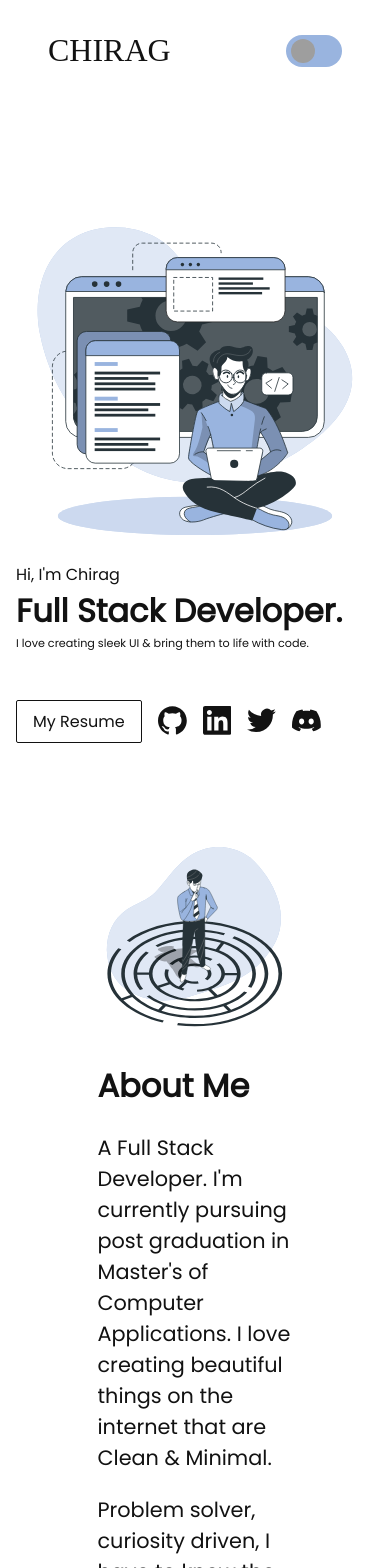
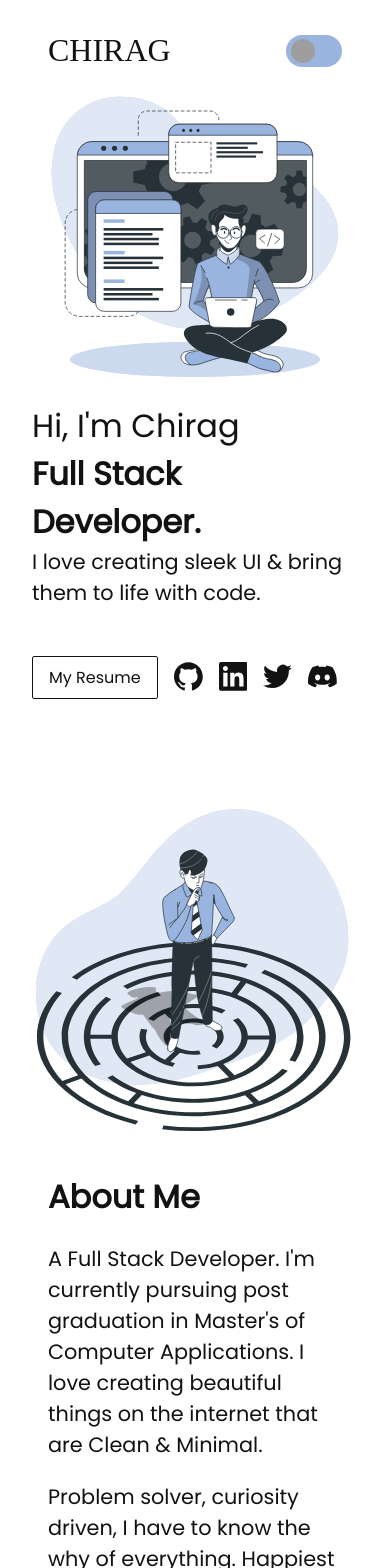
Before and after one commit to chiragbairwa/portfolio-2.0, a Next.js app: page / in a window 390 px wide. Shown: the top 1568 px of the page. Built offline with nearby package versions, Linux system fonts and the light colour scheme; grey boxes are pictures that could not be loaded; a web font is replaced by a local one.

Commit message:
Mobile View Done

```diff
--- a/components/skills.jsx
+++ b/components/skills.jsx
@@ -1,3 +1,5 @@
+import Image from 'next/future/image'
+
 const Skills = () => {
   return (
     <>
@@ -162,10 +164,11 @@ const Skills = () => {
           </div>
         </div>
 
-        <img
+        <Image
           src="/skills-illustration.svg"
           alt="Skills Photo"
           height="550"
+          width="550"
           data-aos="fade-left"
         />
       </div>
--- a/components/welcome.jsx
+++ b/components/welcome.jsx
@@ -4,6 +4,16 @@ const Welcome = () => {
   return (
     <>
       <div className="welcome">
+
+      <div className="welcome-photo" data-aos="fade-left">
+          <Image
+            src="/work-from-home.svg"
+            alt="Hero Photo"
+            width="550"
+            height="550"
+            priority
+          />
+        </div>
         <div data-aos="fade-right">
           <div className="welcome-msg">
             <h2>{"Hi, I'm Chirag"}</h2>
@@ -87,15 +97,7 @@ const Welcome = () => {
           </div>
         </div>
 
-        <div className="welcome-photo" data-aos="fade-left">
-          <Image
-            src="/work-from-home.svg"
-            alt="Hero Photo"
-            width="550"
-            height="550"
-            priority
-          />
-        </div>
+
       </div>
     </>
   )
--- a/styles/about.css
+++ b/styles/about.css
@@ -5,15 +5,15 @@
   justify-content: center;
 }
 
-.about-photo {
+/* .about-photo {
   width: 50vw;
-}
+} */
 .about-photo > img {
   width: 550px;
 }
-.about-content {
+/* .about-content {
   width: 50vw;
-}
+} */
 
 .about-content > p {
   font-size: 1.3rem;
@@ -21,10 +21,16 @@
 
 @media only screen and (max-width: 600px) {
   .about {
+    display: flex;
+    align-items: center;
     flex-direction: column;
+  }
+  .about-photo > img {
+    width: 350px;
+    height: 350px;
     align-items: center;
   }
-  .about-photo > img {
-    width: 100%;
+  .about-content {
+    padding: 0 2rem;
   }
 }
--- a/styles/contact.css
+++ b/styles/contact.css
@@ -59,5 +59,11 @@ textarea:focus {
   .contact {
     flex-direction: column;
     justify-content: center;
+    padding: 0 1rem;
+  }
+
+  .contact > img {
+    width: 350px;
+    height: 350px;
   }
 }
--- a/styles/projects.css
+++ b/styles/projects.css
@@ -57,12 +57,36 @@
 
 @media only screen and (max-width: 600px) {
   .card {
-    justify-content: center;
     padding: 1rem;
-    margin: 2rem 5rem;
-    display: none;
+    margin: 2rem 1rem;
+    display: block;
+    width: fit-content;
   }
+
+  .second-project-card{
+    display: flex;
+    flex-direction:column-reverse;
+  }
+
   .card > img {
-    height: 10rem;
+    height: 160px;
+    margin-left: 1rem;
+  }
+  .second-project-card > img{
+    margin-left: 0rem;
+  }
+  .projects-card-content {
+    color: white;
+    margin-left: 0;
+  }
+
+  .project-btn-container{
+    display: flex;
+    justify-content: center ;
+
+  }
+  .project-btn {
+    padding: 0.5rem 1rem;
+    margin-right: 1rem;
   }
 }
--- a/styles/skills.css
+++ b/styles/skills.css
@@ -1,7 +1,7 @@
 .skills {
   display: flex;
   justify-content: space-between;
-  align-items: center;
+  padding-top: 2rem;
 }
 
 .skills-heading {
@@ -11,8 +11,6 @@
 .skills-container {
   display: flex;
   flex-direction: column;
-  text-align: center;
-  justify-content: center;
 }
 
 .skills-grid {
@@ -89,15 +87,21 @@
 }
 
 .skills > img {
-  margin-top: -6rem;
+  margin-top: -5rem;
 }
 
 @media only screen and (max-width: 600px) {
   .skills {
     flex-direction: column-reverse;
     justify-content: center;
+    padding: 0 2rem;
+  }
+  .skills-heading {
+    padding-left: 2rem;
   }
   .skills > img {
-    height: 100%;
+    height: 350px;
+    width: 350px;
+    margin-top: -2rem;
   }
 }
--- a/styles/welcome.css
+++ b/styles/welcome.css
@@ -1,5 +1,7 @@
 .welcome {
   display: flex;
+  flex-direction: row-reverse;
+  justify-content:space-between;
   margin: 8rem 0 0 0;
 }
 
@@ -80,29 +82,32 @@ h3 {
   margin-top: 0.3rem;
 }
 
-.welcome-photo > img {
-  margin-top: -7rem;
-  margin-bottom: 1rem;
+.welcome-photo {
+  margin-top: -8rem;
 }
 
 @media only screen and (max-width: 600px) {
   .welcome {
-    flex-direction: column-reverse;
+    flex-direction: column;
+    align-items: center;
+    padding: 0 1rem;
+
   }
+
   .welcome-msg > h1 {
     font-size: 2rem;
     font-weight: 600;
   }
   .welcome-msg > h2 {
-    font-size: 1rem;
+    font-size: 2rem;
   }
   .welcome-msg > h3 {
-    font-size: 0.7rem;
+    font-size: 1.3rem;
     font-weight: 500;
   }
   .welcome-photo > img {
-    width: 300px;
-    height: 300px;
+    width: 350px;
+    height: 350px;
     align-items: center;
   }
 }
```
Also changed, not shown: components/projects.jsx (+13 -7 lines).
